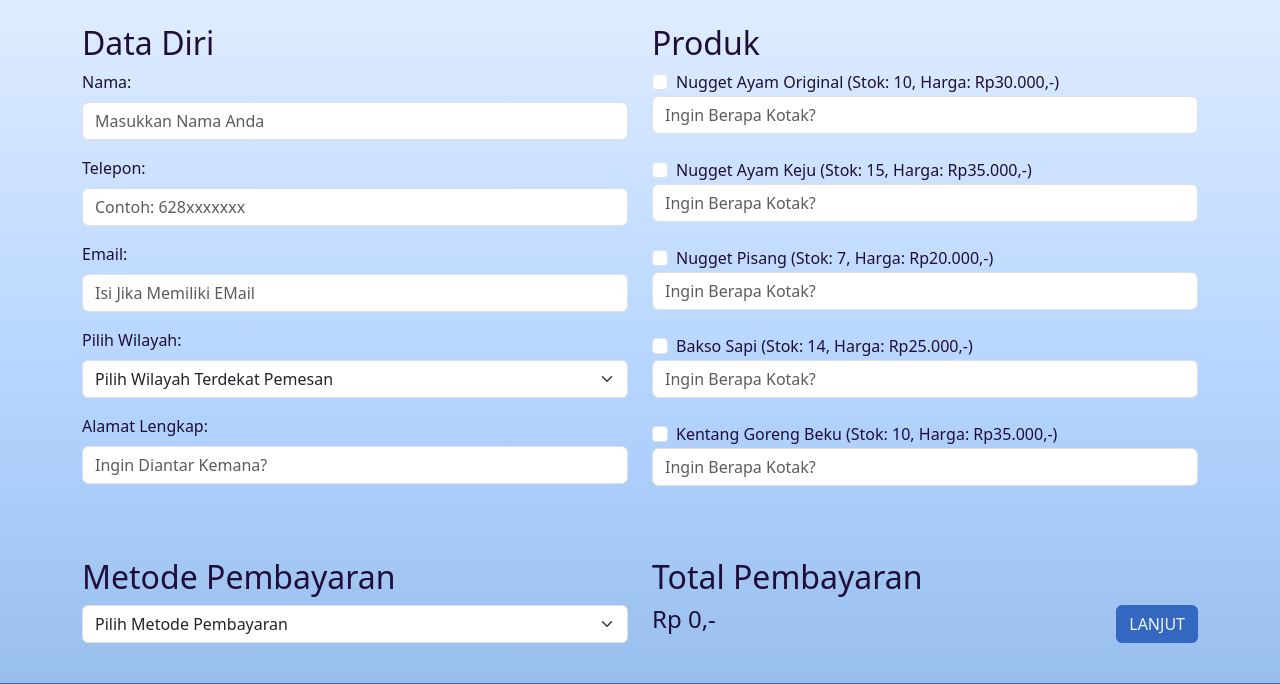
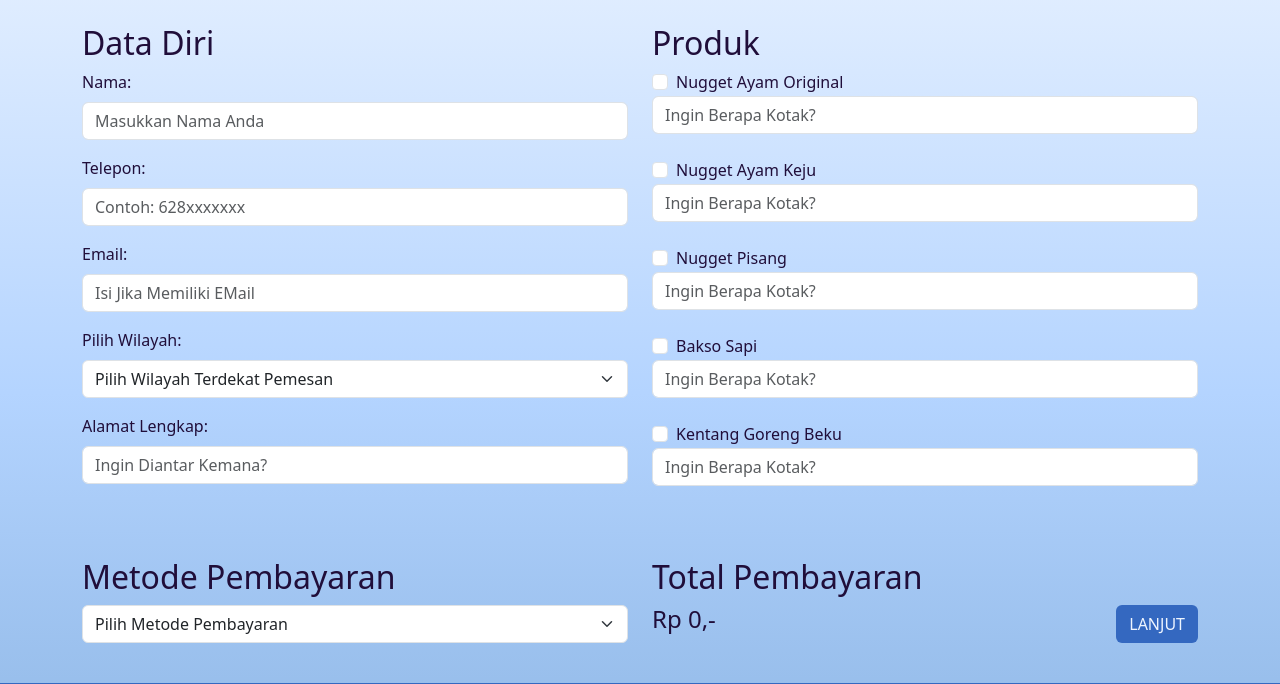
Before and after one commit to aisyahwlandr/dapur-sehat, a PHP site: page /pemesanan.php in a window 1280 px wide. Shown: the part 138-822 px from the top of the page. Run offline with PHP 8.4, Linux system fonts and the light colour scheme; data comes from the database, SQL or seed files in the repository; a stand-in replaces the project's code that opens the database connection.

Commit message:
revision

```diff
--- a/public/pemesanan.php
+++ b/public/pemesanan.php
@@ -69,7 +69,9 @@
                             foreach ($result as $row) {
                                 echo "<div class='form-check'>";
                                 echo "<input class='form-check-input' type='checkbox' id='product_" . $row["id"] . "' name='product_id[" . $row["id"] . "]' value='" . $row["id"] . "' data-harga='" . $row["harga"] . "' data-stock='" . $row["stock"] . "'>
-                                        <label class='form-check-label' for='product_" . $row["id"] . "'>" . $row["variant"] . " (Stok: " . $row["stock"] . ", Harga: Rp" . number_format($row["harga"], 0, ',', '.') . ",-)</label>";
+                                        <label class='form-check-label' for='product_" . $row["id"] . "'>" . $row["variant"] . "</label>";
+                                // echo "<input class='form-check-input' type='checkbox' id='product_" . $row["id"] . "' name='product_id[" . $row["id"] . "]' value='" . $row["id"] . "' data-harga='" . $row["harga"] . "' data-stock='" . $row["stock"] . "'>
+                                //         <label class='form-check-label' for='product_" . $row["id"] . "'>" . $row["variant"] . " (Stok: " . $row["stock"] . ", Harga: Rp" . number_format($row["harga"], 0, ',', '.') . ",-)</label>";
                                 echo "</div>";
                                 echo "<input class='form-control' placeholder='Ingin Berapa Kotak?' type='number' id='quantity_" . $row["id"] . "' name='quantity[" . $row["id"] . "]' min='1' data-harga='" . $row["harga"] . "'><br>";
                             }
```
